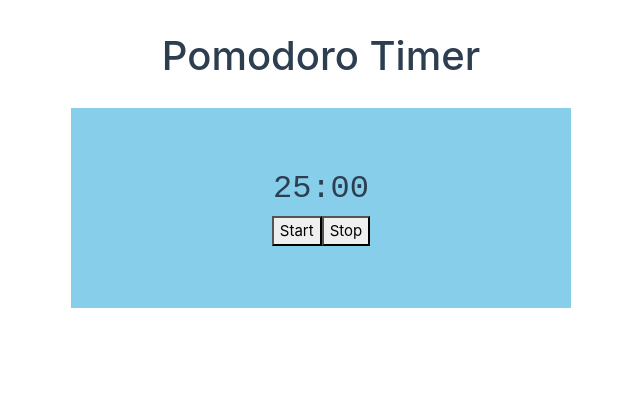
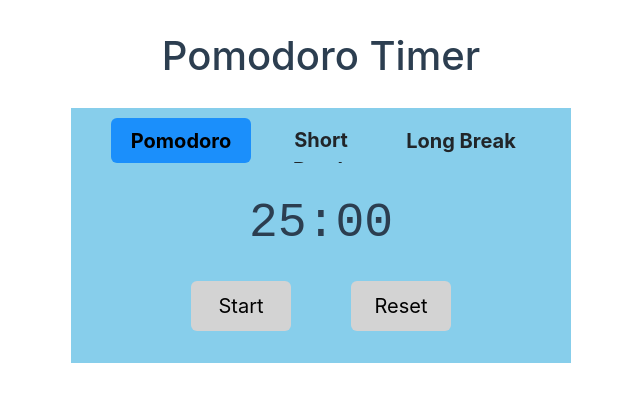
Before and after one commit to kevany23/pomodoro, a Vue app: page / in a window 1280 px wide. Shown: the top 402 px of the page, without its empty margins (319-959 px from the left). Built offline with nearby package versions, Linux system fonts and the light colour scheme.

Commit message:
Started pomodoro timer

```diff
--- /dev/null
+++ b/src/components/PomodoroTimer.vue
@@ -0,0 +1,119 @@
+<template>
+  <div class="pomodoro-timer">
+    <ul class="pomodoro-tabbar nav nav-tabs" role="tablist">
+      <li class="pomodoro-tab nav-item" role="tab" data-bs-toggle="pill">
+        <button class="btn" :class="{ active: timerMode == 'Pomodoro' }" @click="setMode('Pomodoro')">Pomodoro</button>
+      </li>
+      <li class="pomodoro-tab nav-item" role="tab" data-bs-toggle="pill">
+        <button class="btn" :class="{ active: timerMode == 'ShortBreak' }" @click="setMode('ShortBreak')">
+          Short Break
+        </button>
+      </li>
+      <li class="pomodoro-tab nav-item" role="tab" data-bs-toggle="pill">
+        <button class="btn" :class="{ active: timerMode == 'LongBreak' }" @click="setMode('LongBreak')">
+          Long Break
+        </button>
+      </li>
+    </ul>
+    <Timer ref="timer"/>
+    <!-- Render Pomodoro component when activeTab is 'pomodoro' -->
+    <div v-if="activeTab === 'shortBreak'">
+      <!-- Render Short Break component when activeTab is 'shortBreak' -->
+      <!-- Add your Short Break component code here -->
+    </div>
+    <div v-if="activeTab === 'longBreak'">
+      <!-- Render Long Break component when activeTab is 'longBreak' -->
+      <!-- Add your Long Break component code here -->
+    </div>
+  </div>
+</template>
+
+<script lang="ts">
+import { TimerModeEnum } from '../types/index';
+import Timer from './Timer.vue';
+interface PomodoroTimerData {
+  pomodoroDuration: string;
+  shortBreakDuration: string;
+  longBreakDuration: string;
+  activeTab: string;
+  timerMode: TimerModeEnum;
+}
+export default {
+  name: 'PomodoroTimer',
+  components: {
+    Timer
+  },
+  data(): PomodoroTimerData {
+    return {
+      pomodoroDuration: '25:00',
+      shortBreakDuration: '05:00',
+      longBreakDuration: '15:00',
+      activeTab: 'pomodoro',
+      timerMode: TimerModeEnum.Pomodoro
+    };
+  },
+  methods: {
+    setMode(mode: TimerModeEnum | string) {
+      this.timerMode = mode as TimerModeEnum;
+      const timer = this.getTimer();
+      console.log(timer);
+      switch (mode) {
+        case TimerModeEnum.Pomodoro:
+          this.pomodoroDuration = '25:00';
+          timer.pauseTimer();
+          timer.setDuration(this.pomodoroDuration);
+          break;
+        case TimerModeEnum.ShortBreak:
+          this.shortBreakDuration = '05:00';
+          timer.pauseTimer();
+          timer.setDuration(this.shortBreakDuration);
+          break;
+        case TimerModeEnum.LongBreak:
+          timer.pauseTimer();
+          this.longBreakDuration = '15:00';
+          timer.setDuration(this.longBreakDuration);
+          break;
+      }
+    },
+    getTimer(): typeof Timer {
+      return this.$refs.timer as typeof Timer;
+    }
+  },
+  mounted() {
+    // Code to run when the component is mounted
+  }
+};
+</script>
+
+<style scoped>
+.pomodoro-timer {
+  display: flex;
+  flex-direction: column;
+  justify-content: flex-start;
+  align-items: center;
+  width: 100%;
+  margin-top: 20px;
+  background-color: skyblue;
+  border: none;
+}
+
+.pomodoro-tabbar {
+  border: none;
+}
+
+.pomodoro-tab {
+  padding-top: 10px;
+}
+.pomodoro-tab > button {
+  font-weight: bold;
+  font-size: 20px;
+  width: 140px;
+  height: 45px;
+}
+
+button.active {
+  color: black;
+  background-color: rgba(0, 128, 255, 0.8);
+  border: none;
+}
+</style>
--- a/src/components/Timer.vue
+++ b/src/components/Timer.vue
@@ -1,14 +1,18 @@
 <template>
-  <div class="timer">
+  <div class="timer" :style="{ backgroundColor: timerColor }">
     <div class="timer-text">
-      <h2>
+      <h2 style="font-size: 3rem">
         {{ displayTime() }}
       </h2>
     </div>
 
     <div class="timer-controls">
-      <button @click="startTimer">{{ isPaused ? 'Start' : 'Pause' }}</button>
-      <button @click="stopTimer">Stop</button>
+      <button class="btn btn-primary start-pause-button" @click="startTimer">
+        {{ isPaused ? 'Start' : 'Pause' }}
+      </button>
+      <button class="btn btn-secondary reset-button" @click="stopTimer">
+        Reset
+      </button>
     </div>
   </div>
 </template>
@@ -21,6 +25,16 @@ import {
 } from '../util/time_util';
 import clock_alarm from '../assets/sounds/clock-alarm-8761.mp3';
 export default {
+  props: {
+    initialDuration: {
+      type: String,
+      default: '25:00'
+    },
+    timerColor: {
+      type: String,
+      default: 'skyblue'
+    }
+  },
   data() {
     return {
       startTime: 0,
@@ -32,7 +46,14 @@ export default {
       alarmSound: new Audio(clock_alarm)
     };
   },
+  created() {
+    this.duration = convertStringToMilliseconds(this.initialDuration);
+    this.timeRemaining = 0;
+  },
   methods: {
+    initializeTimer() {
+
+    },
     startTimer() {
       if (this.timeRemaining === 0) {
         this.startTime = Date.now();
@@ -54,6 +75,8 @@ export default {
     },
     stopTimer() {
       clearInterval(this.intervalId!);
+      this.timeRemaining = 0;
+      this.isPaused = true;
     },
     displayTime() {
       const time = this.timeRemaining || this.duration;
@@ -73,6 +96,15 @@ export default {
       } else {
         this.pauseTimer();
       }
+    },
+    setDuration(duration: string) {
+      this.duration = convertStringToMilliseconds(duration);
+      this.timeRemaining = 0;
+    },
+    reInitializeTimer(duration?: string) {
+      this.duration = convertStringToMilliseconds(duration);
+      this.timeRemaining = 0;
+
     }
   }
 };
@@ -88,7 +120,6 @@ export default {
   width: 500px;
   height: 200px;
   justify-content: center;
-  margin-top: 20px;
 }
 .timer-text {
   font-family: monospace;
@@ -98,5 +129,26 @@ export default {
 .timer-controls {
   display: flex;
   flex-direction: row;
+  width: 100%;
+  padding-top: 20px;
+  justify-content: center;
+}
+.start-pause-button {
+  background-color: lightgray;
+  border: none;
+  color: black;
+  font-size: 20px;
+  padding: 10px;
+  margin-right: 30px;
+  width: 100px;
+}
+.reset-button {
+  background-color: lightgray;
+  border: none;
+  color: black;
+  font-size: 20px;
+  padding: 10px;
+  width: 100px;
+  margin-left: 30px;
 }
 </style>
--- /dev/null
+++ b/src/types/index.ts
@@ -0,0 +1,5 @@
+export enum TimerModeEnum {
+  Pomodoro = 'Pomodoro',
+  ShortBreak = 'ShortBreak',
+  LongBreak = 'LongBreak'
+}
--- a/src/views/HomeView.vue
+++ b/src/views/HomeView.vue
@@ -1,9 +1,11 @@
 <script lang="ts">
 import Timer from '../components/Timer.vue';
+import PomodoroTimer from '../components/PomodoroTimer.vue';
 
 export default {
   components: {
-    Timer
+    Timer,
+    PomodoroTimer
   }
 };
 </script>
@@ -12,7 +14,7 @@ export default {
   <main>
     <div id="main-div">
       <h1>Pomodoro Timer</h1>
-      <Timer />
+      <PomodoroTimer />
     </div>
   </main>
 </template>
```
